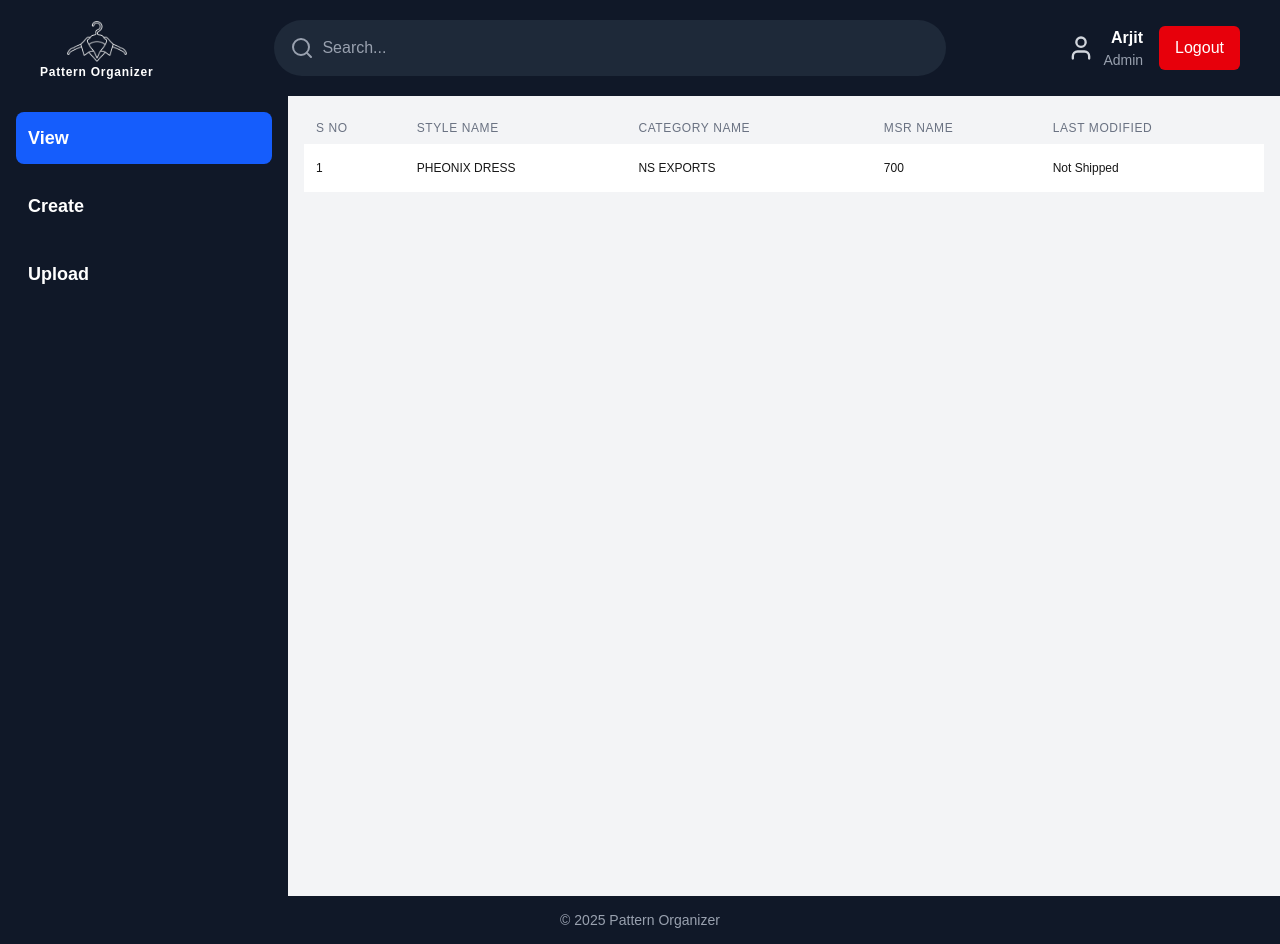
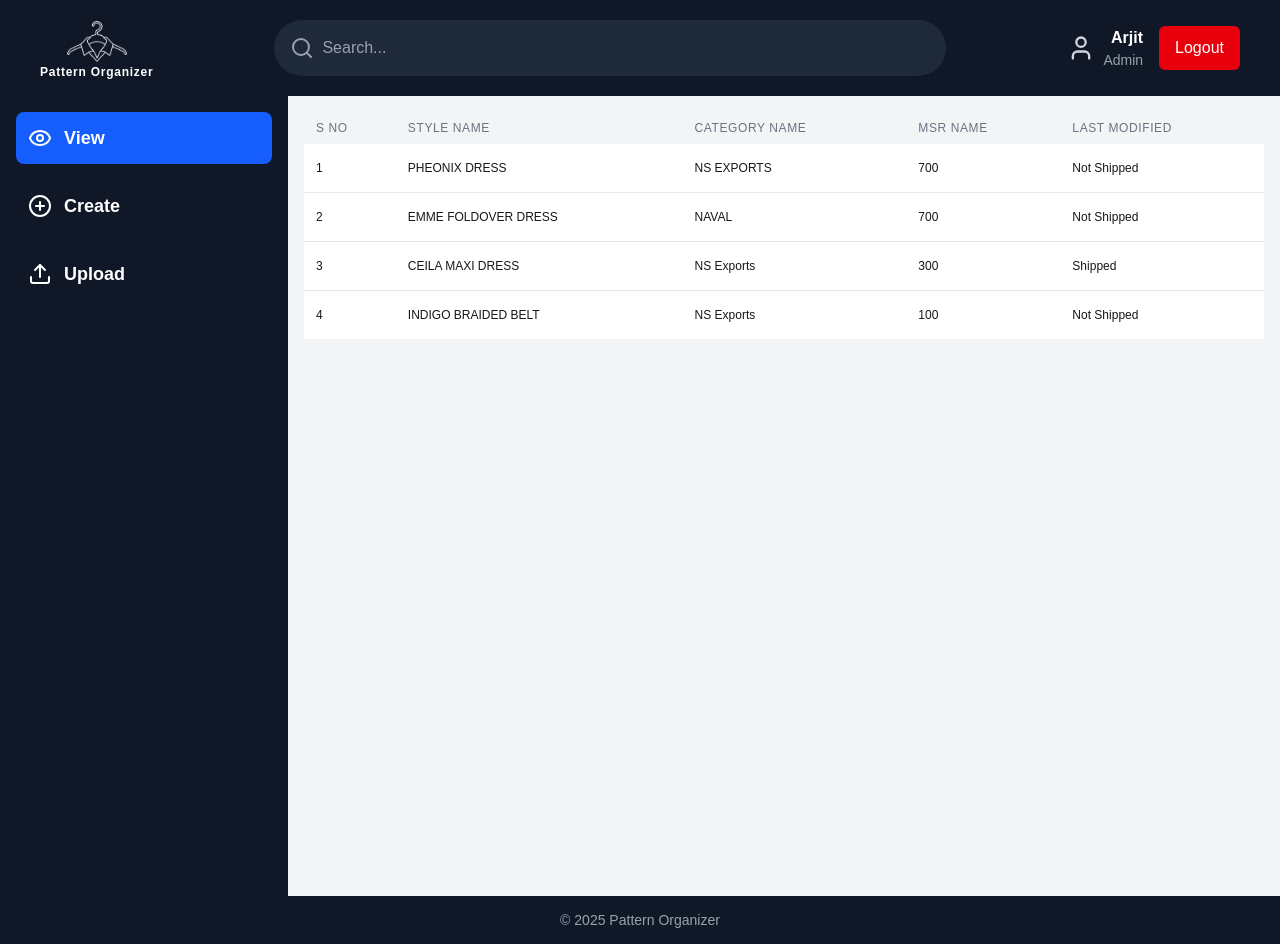
Before and after one commit to dkcvivek/pattern-organizer, a Next.js app: page /all-styles in a window 1280 px wide. Built offline with nearby package versions, Linux system fonts and the light colour scheme.

Commit message:
Created proto list page and category page

```diff
--- a/app/(app)/all-styles/page.tsx
+++ b/app/(app)/all-styles/page.tsx
@@ -37,6 +37,36 @@ function page() {
             <td className="px-3 py-4 text-xs whitespace-nowrap">700</td>
             <td className="px-3 py-4 text-xs whitespace-nowrap">Not Shipped</td>
           </tr>
+
+          <tr className="hover:bg-gray-50">
+            <td className="px-3 py-4 text-xs whitespace-nowrap">2</td>
+            <td className="px-3 py-4 text-xs whitespace-nowrap">
+              EMME FOLDOVER DRESS
+            </td>
+            <td className="px-3 py-4 text-xs whitespace-nowrap">NAVAL</td>
+            <td className="px-3 py-4 text-xs whitespace-nowrap">700</td>
+            <td className="px-3 py-4 text-xs whitespace-nowrap">Not Shipped</td>
+          </tr>
+
+          <tr className="hover:bg-gray-50">
+            <td className="px-3 py-4 text-xs whitespace-nowrap">3</td>
+            <td className="px-3 py-4 text-xs whitespace-nowrap">
+              CEILA MAXI DRESS
+            </td>
+            <td className="px-3 py-4 text-xs whitespace-nowrap">NS Exports</td>
+            <td className="px-3 py-4 text-xs whitespace-nowrap">300</td>
+            <td className="px-3 py-4 text-xs whitespace-nowrap"> Shipped</td>
+          </tr>
+
+          <tr className="hover:bg-gray-50">
+            <td className="px-3 py-4 text-xs whitespace-nowrap">4</td>
+            <td className="px-3 py-4 text-xs whitespace-nowrap">
+              INDIGO BRAIDED BELT
+            </td>
+            <td className="px-3 py-4 text-xs whitespace-nowrap">NS Exports</td>
+            <td className="px-3 py-4 text-xs whitespace-nowrap">100</td>
+            <td className="px-3 py-4 text-xs whitespace-nowrap">Not Shipped</td>
+          </tr>
         </tbody>
       </table>
     </>
--- a/app/(app)/category/page.tsx
+++ b/app/(app)/category/page.tsx
@@ -1,6 +1,7 @@
+"use client";
 import CategoryCard from "@/app/components/CategoryCard";
-import MSRCard from "@/app/components/MSRCard";
 import { Category } from "@/app/types/category";
+import { useEffect } from "react";
 
 const CategoryPage =()=> {
 
@@ -20,13 +21,13 @@ const CategoryPage =()=> {
     <div>
       <div className="flex items-center justify-between mb-6">
         <h1 className="text-2xl font-bold text-blue-900">
-          MSR ({category.length})
+           Category ({category.length})
         </h1>
       </div>
 
       <div className="grid grid-cols-1 sm:grid-cols-2 lg:grid-cols-3 gap-6">
-        {category.map((msr) => (
-          <CategoryCard key={msr.id} category={msr} />
+        {category.map((item) => (
+          <CategoryCard key={item.id} category={item} />
         ))}
       </div>
     </div>
--- a/app/(app)/layout.tsx
+++ b/app/(app)/layout.tsx
@@ -9,7 +9,7 @@ export default function DashboardLayout({ children }: { children: React.ReactNod
       <Navbar />
       <div className="flex flex-1">
         <Sidebar />
-        <main className="flex-1 p-4 bg-gray-100 min-h-screen">
+        <main className="p-4 bg-gray-100 min-h-screen w-full md:w-[calc(100%-288px)] ml-auto">
           {children}
         </main>
       </div>
--- a/app/components/CategoryCard.tsx
+++ b/app/components/CategoryCard.tsx
@@ -1,8 +1,22 @@
 import React from "react";
 import { Category } from "../types/category";
+import Link from "next/link";
 
 function CategoryCard({ category }: { category: Category }) {
-  return <div>CategoryCard</div>;
+  return (
+    <Link
+      href={`${category.id}`}
+      className="rounded-xl border border-[#648DDB] bg-[#EEF4FF] p-4 flex flex-col justify-between hover:shadow-md transition"
+    >
+      <div className="flex items-start justify-between">
+        <h2 className="text-lg font-bold text-blue-900">{category.name}</h2>
+
+        <button className="text-xs px-3 py-1 border border-[#648DDB] rounded-full text-blue-700 hover:bg-blue-100">
+          Edit
+        </button>
+      </div>
+    </Link>
+  );
 }
 
 export default CategoryCard;
--- a/app/components/ui/Sidebar.tsx
+++ b/app/components/ui/Sidebar.tsx
@@ -5,17 +5,20 @@ import Link from "next/link";
 import { usePathname } from "next/navigation";
 
 const tabs = [
-  { name: "View",
-    // icon: <Eye className="w-6 h-6" />,
-     href: "/"
+  {
+    name: "View",
+    icon: <Eye className="w-6 h-6" />,
+    href: "/",
   },
-  { name: "Create",
-    // icon: <PlusCircle className="w-6 h-6" />,
-     href: "/create"
+  {
+    name: "Create",
+    icon: <PlusCircle className="w-6 h-6" />,
+    href: "/create",
   },
-  { name: "Upload",
-    // icon: <Upload className="w-6 h-6" />,
-     href: "/upload"
+  {
+    name: "Upload",
+    icon: <Upload className="w-6 h-6" />,
+    href: "/upload",
   },
 ];
 
@@ -32,7 +35,7 @@ export default function Sidebar() {
 
   return (
     <>
-      <aside className="hidden md:flex flex-col w-72 bg-gray-900 text-white h-screen p-4 gap-4">
+      <aside className="hidden md:flex flex-col w-72 bg-gray-900 text-white h-screen p-4 gap-4 fixed top-[96px] left-0">
         {tabs.map((tab) => {
           const isActive =
             tab.name === "View"
@@ -57,7 +60,7 @@ export default function Sidebar() {
         })}
       </aside>
 
-      <nav className="fixed bottom-0 left-0 w-full flex justify-around bg-gray-900 text-white md:hidden p-2 shadow-t">
+      <nav className="fixed bottom-0 left-0 w-full flex justify-around bg-gray-900 text-white md:hidden p-2 shadow-t z-20">
         {tabs.map((tab) => {
           const isActive =
             tab.name === "View"
--- /dev/null
+++ b/app/lib/api/apiConfig.ts
@@ -0,0 +1,3 @@
+export const apiConfig= {
+    baseURL: process.env.NEXT_PUBLIC_API_URL
+}
--- a/package.json
+++ b/package.json
@@ -9,6 +9,7 @@
     "lint": "eslint"
   },
   "dependencies": {
+    "axios": "^1.13.2",
     "lucide-react": "^0.562.0",
     "next": "16.1.1",
     "react": "19.2.3",
```
Also changed, not shown: app/lib/api/apiHelper.ts (added), app/lib/api/axiosInstance.ts (added), app/lib/api/services/auth.api.ts (added), 1 other file (tests, documents, lock files or other folders).
